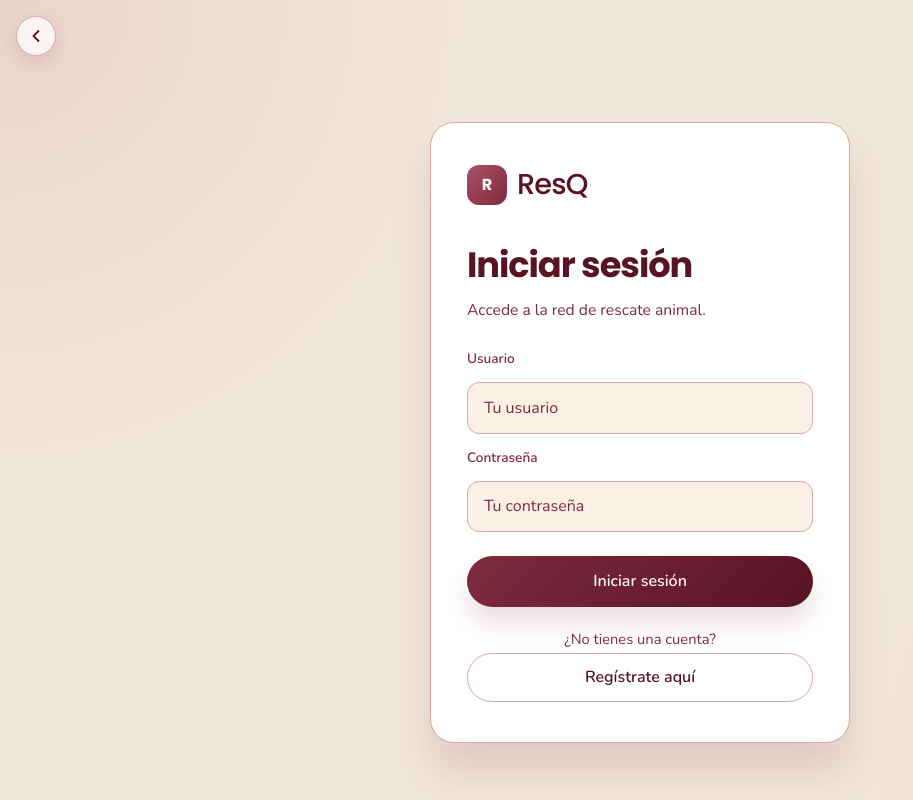
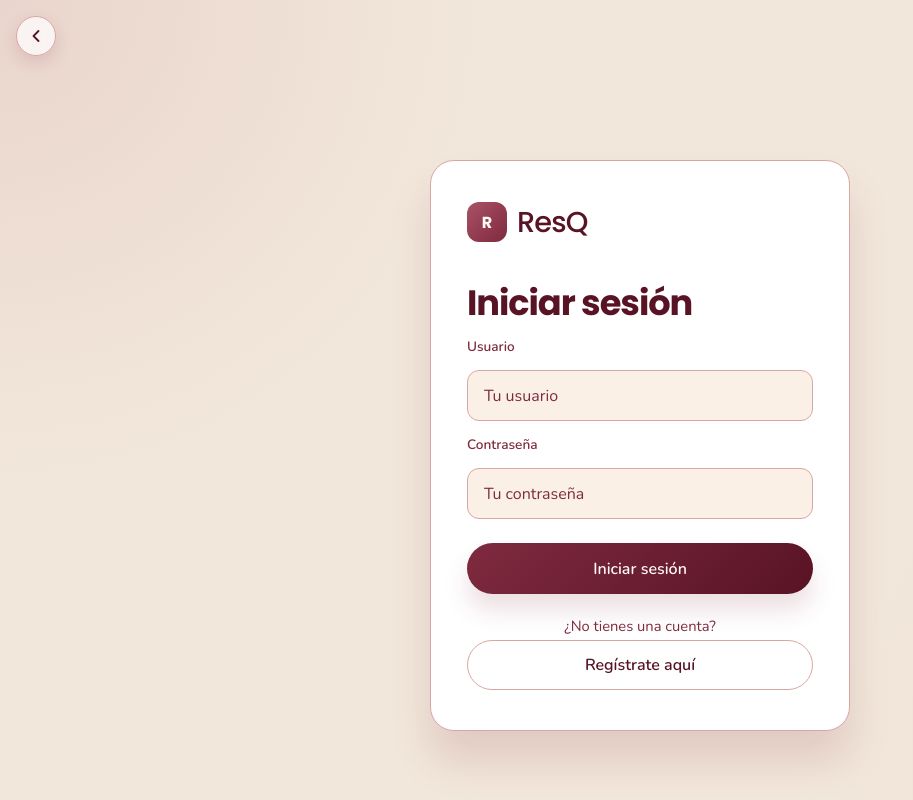
Before and after one commit to MatteoWiQ/resQ-frontend, an Angular app: page /login in a window 1280 px wide. Shown: the whole page, without its empty margins (0-913 px from the left). Built offline with nearby package versions, Linux system fonts and the light colour scheme.

Commit message:
refactor: Cambios en los subtitulos del formulario.

```diff
--- a/src/app/features/auth/pages/login/login.component.html
+++ b/src/app/features/auth/pages/login/login.component.html
@@ -1,5 +1,5 @@
 <main class="login-page">
-  <app-back-button />
+  <app-back-button/>
 
   <section class="login-card">
     <div class="brand">
@@ -8,7 +8,7 @@
     </div>
 
     <h1>Iniciar sesión</h1>
-    <p class="subtitle">Accede a la red de rescate animal.</p>
+
 
     <form (ngSubmit)="onLogin()">
       <label for="username">Usuario</label>
```
